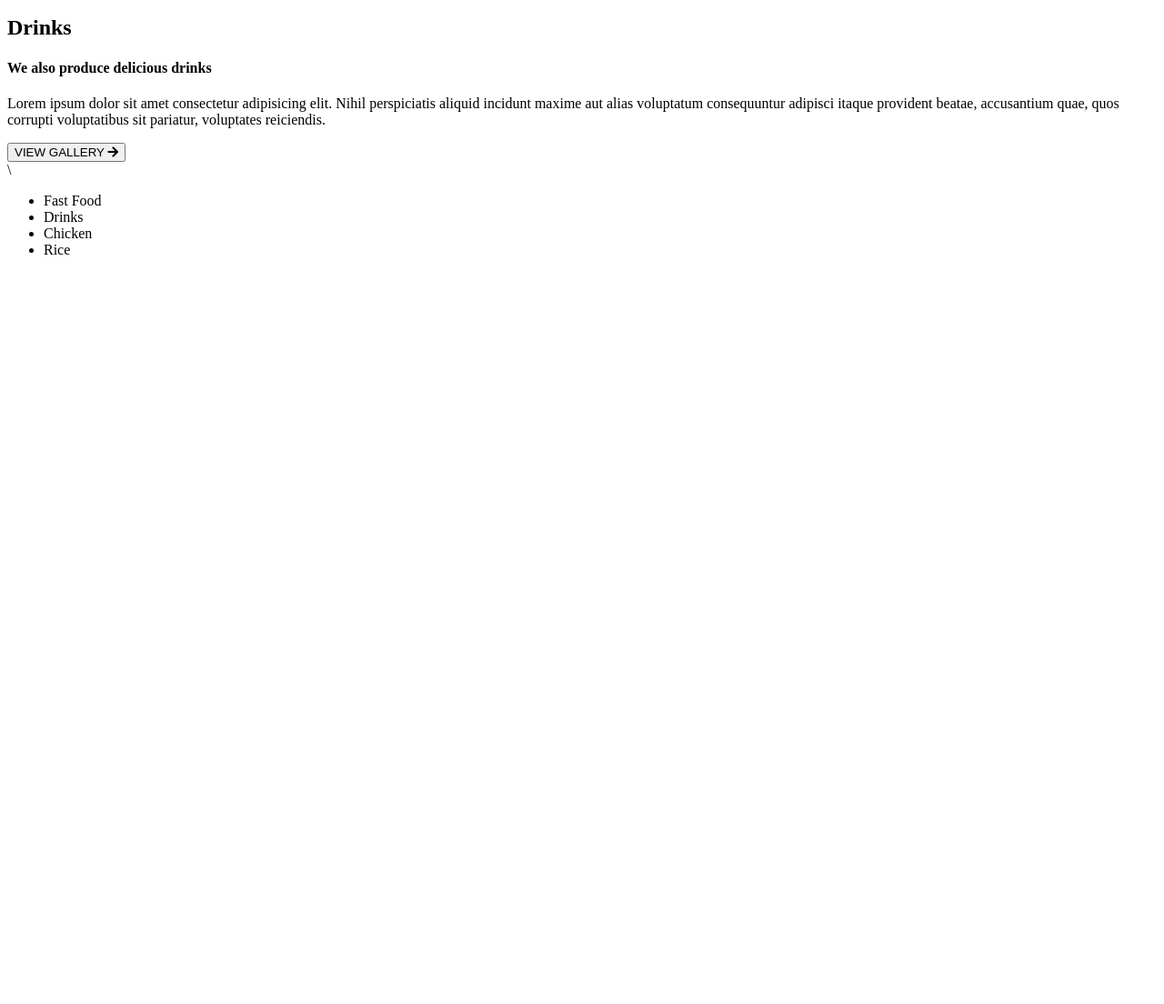
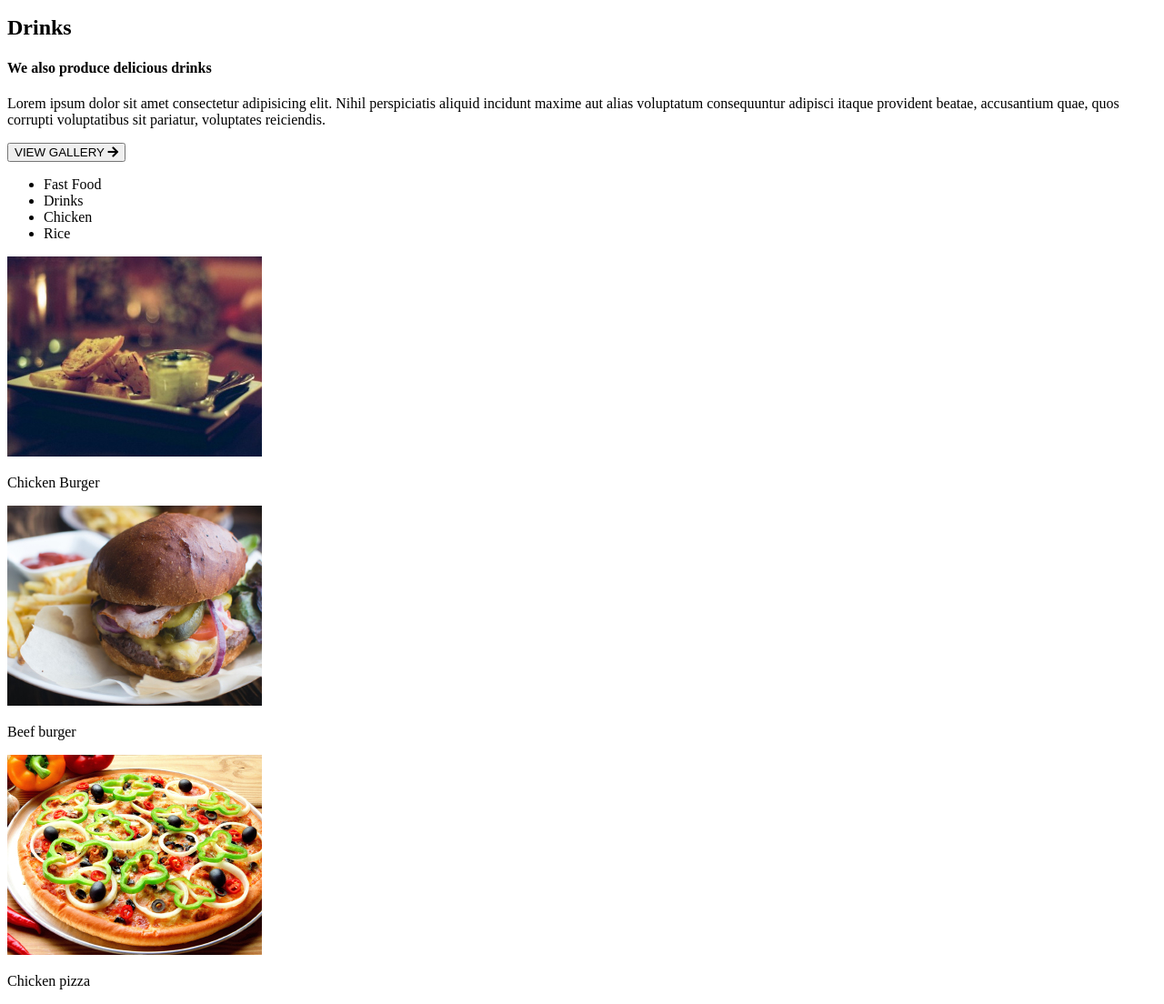
Before and after one commit to Awadh-Awadh/Anita_kitchen, a plain HTML site: page index.html in a window 1280 px wide. Shown: the part 1886-2990 px from the top of the page at 91% size. Before the commit the page ends 2186 px from the top, so only its background shows below. Drawn offline with Linux system fonts and the light colour scheme.

Commit message:
finish food selection container

```diff
--- a/index.html
+++ b/index.html
@@ -7,6 +7,8 @@
   <link rel="stylesheet" href="style.css">
   <link rel="icon" href="./images/favicon.ico">
   <link rel="stylesheet" href="https://use.fontawesome.com/releases/v5.15.3/css/all.css" integrity="sha384-SZXxX4whJ79/gErwcOYf+zWLeJdY/qpuqC4cAa9rOGUstPomtqpuNWT9wdPEn2fk" crossorigin="anonymous">
+
+
 
   <title>Anita kitchen</title>
 </head>
@@ -65,13 +67,23 @@
   </div>
   <section class="menu">
     <div class="container">
-      <div class="nav">\
+      <div class="nav">
         <ul>
           <li class="activated">Fast Food </li>
           <li>Drinks</li>
           <li>Chicken</li>
           <li>Rice</li>
         </ul>
+        <div class="corusel">
+          <img src="./images/chickenBurger.jpg" alt="">
+          <p>Chicken Burger</p>
+          <img src="./images/beefBurger.jpg" alt="">
+          <p>Beef burger</p>
+          <img src="./images/chickenPizza.jpg" alt="">
+          <p>Chicken pizza</p>
+
+
+        </div>
 
       </div>
 
```
